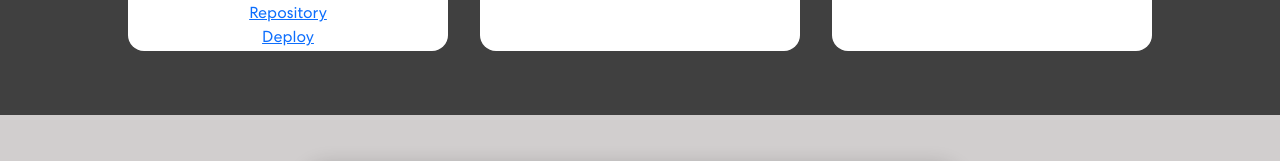
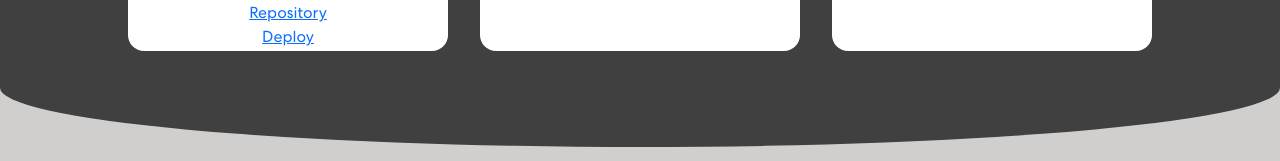
Before and after one commit to mrchurches/Portfolio, a React (Create React App) app: page / in a window 1280 px wide. Shown: the part 1633-1794 px from the top of the page. Built offline with nearby package versions, Linux system fonts and the light colour scheme.

Commit message:
separator

```diff
--- a/src/App.css
+++ b/src/App.css
@@ -180,6 +180,14 @@ p.danger {
   margin-bottom: 0.3rem;
   width: 17rem;
   height: 10rem;
+}
+
+.curved {
+  position: relative;
+  background: #404040;
+  height: 10vh;
+  border-bottom-left-radius: 50% 74%;
+  border-bottom-right-radius: 50% 74%;
 }
 
 /* connect */
--- a/src/App.js
+++ b/src/App.js
@@ -15,6 +15,7 @@ function App() {
       <Banner />
       <Skills />
       <Projects />
+      {/* <section class="curved"></section> */}
       <Contact />
       <Footer />
     </div>
--- a/src/components/projects/Projects.jsx
+++ b/src/components/projects/Projects.jsx
@@ -33,7 +33,8 @@ const Projects = () => {
     },
   ];
   return (
-    <div id="projects" class="p-5">
+    <div>
+      <div id="projects" class="pt-5">
         <div class="d-flex flex-column align-items-center justify-content-center">
           <h2 class="hvr-underline-from-center">Projects</h2>
         </div>
@@ -43,6 +44,8 @@ const Projects = () => {
           })}
         </div>
       </div>
+    <section class="curved"></section>
+    </div>
   );
 };
 
```
Lines whose indentation alone changed are shown as unchanged.
